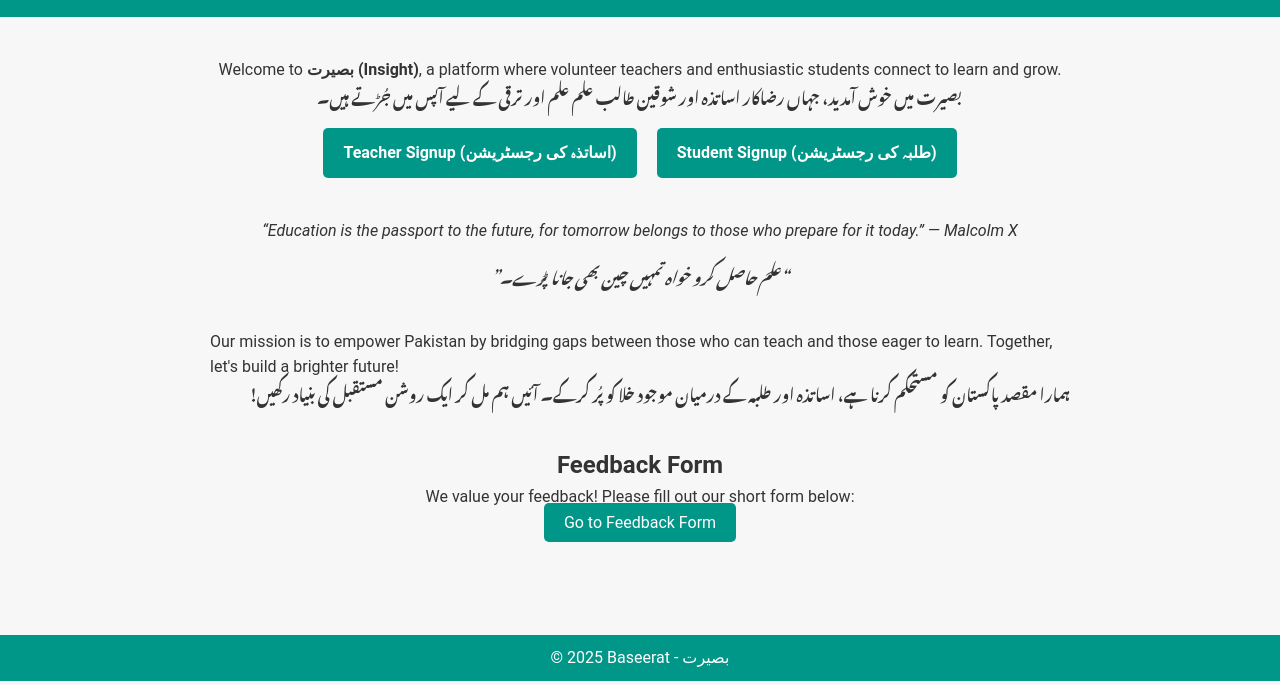
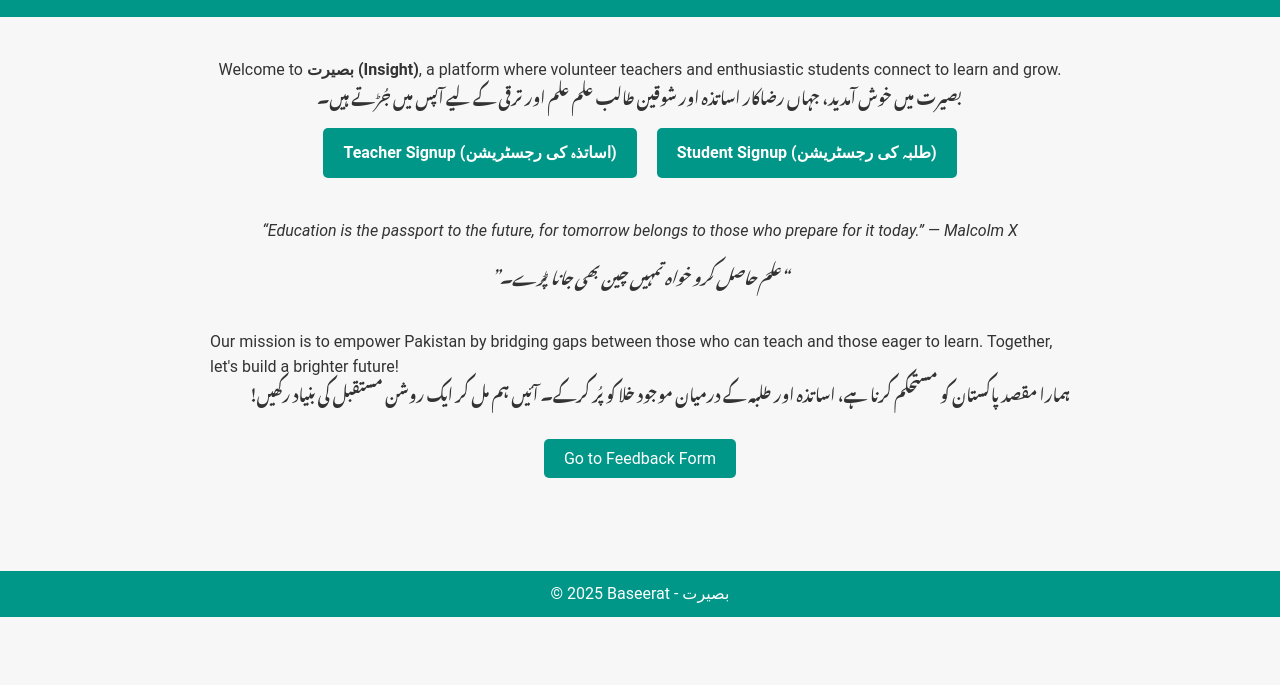
Before and after one commit to baseerat-org/baseerat-org.github.io, a plain HTML site: page index.html in a window 1280 px wide. Shown: the part 115-800 px from the top of the page. Drawn offline with Linux system fonts and the light colour scheme.

Commit message:
Update index.html

```diff
--- a/index.html
+++ b/index.html
@@ -157,8 +157,6 @@
 
     <!-- FEEDBACK FORM SECTION -->
     <div class="feedback-section">
-      <h2>Feedback Form</h2>
-      <p>We value your feedback! Please fill out our short form below:</p>
       <!-- Option A: Direct Link to Feedback Form -->
       <p>
         <a href="https://forms.gle/264hgJMQoEFZY4Ag9" target="_blank"
```
